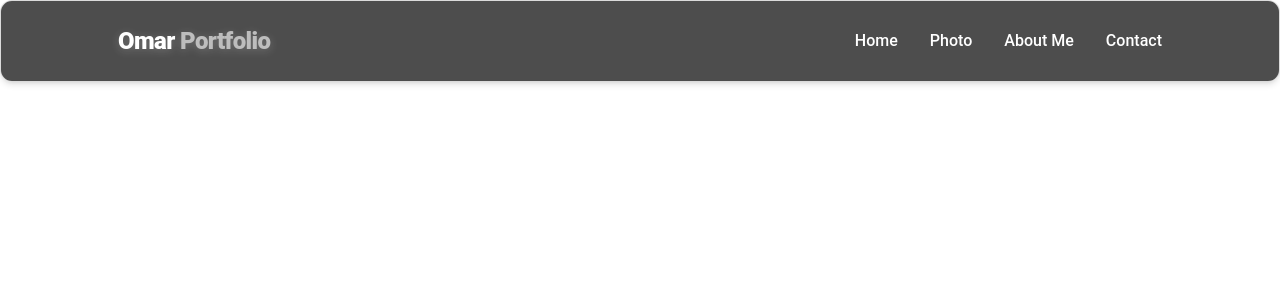
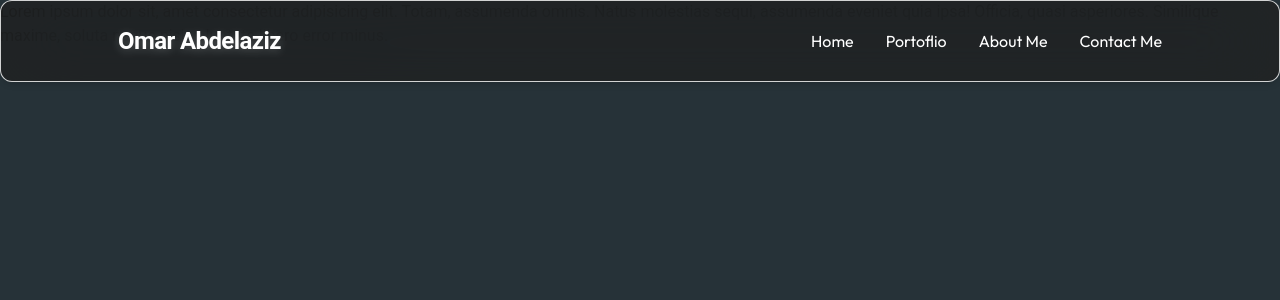
Before and after one commit to Basel5050/omarProject, a React (Vite) app: page /about-me in a window 1280 px wide. Shown: the top 300 px of the page. Built offline with nearby package versions, Linux system fonts and the light colour scheme.

Commit message:
heroSection style

```diff
--- a/package.json
+++ b/package.json
@@ -17,6 +17,7 @@
     "react": "18.2.0",
     "react-dom": "18.2.0",
     "react-icons": "^5.5.0",
+    "react-parallax-tilt": "^1.7.293",
     "react-redux": "^9.2.0",
     "react-router-dom": "^7.5.2"
   },
--- a/src/pages/users/MyUsers.jsx
+++ b/src/pages/users/MyUsers.jsx
@@ -2,13 +2,19 @@ import React from 'react'
 import Home from './home/Home'
 import UserDesktopNavbar from './components/userHeader/UserDesktopNavbar'
 import { Route, Routes } from 'react-router-dom'
+import AboutMe from './aboutme/AboutMe'
+import Portfolio from './portfolio/Portfolio'
+import ContactMe from './contactMe/ContactMe'
 
 const MyUsers = () => {
   return (
-    <div className=' w-full bg-blue-gray-900 '>
+    <div className=' w-full bg-blue-gray-900 h-screen'>
       <UserDesktopNavbar/>
       <Routes>
         <Route index element = {<Home/>} />
+        <Route path='about-me' element= {<AboutMe/>} />
+        <Route path='portoflio' element= {<Portfolio/>} />
+        <Route path='contactme' element= {<ContactMe/>} />
       </Routes>
 
     </div>
--- /dev/null
+++ b/src/pages/users/aboutme/AboutMe.jsx
@@ -0,0 +1,11 @@
+import React from 'react'
+
+const AboutMe = () => {
+    console.log('aboutme');
+
+  return (
+    <div>Lorem ipsum dolor sit, amet consectetur adipisicing elit. Totam, assumenda omnis. Natus molestias sequi, assumenda eveniet quia ipsa! Officia, quasi asperiores. Similique maxime, soluta neque nisi voluptate libero error minus.</div>
+  )
+}
+
+export default AboutMe
--- a/src/pages/users/components/userHeader/UserDesktopNavbar.jsx
+++ b/src/pages/users/components/userHeader/UserDesktopNavbar.jsx
@@ -4,11 +4,17 @@ import {
   Typography,
 } from "@material-tailwind/react";
 import { motion } from 'framer-motion';
+import { Link } from 'react-router-dom'; // important
 
 const UserDesktopNavbar = () => {
   const [scrolled, setScrolled] = useState(false);
 
-  const navItems = ["Home", "Photo", "About Me", "Contact"];
+  const navItems = [
+    { label: "Home", link: "/" },
+    { label: "Portoflio", link: "/portoflio" },
+    { label: "About Me", link: "/about-me" },
+    { label: "Contact Me", link: "/contact-me" },
+  ];
 
   useEffect(() => {
     const handleScroll = () => {
@@ -20,11 +26,12 @@ const UserDesktopNavbar = () => {
 
   return (
     <Navbar
-      className={`fixed top-0 w-full z-50 transition-all duration-500 ${
+      className={`fixed top-0 w-full z-50 transition-all duration-500 font-outfit ${
         scrolled ? 'bg-gray-900 shadow-md backdrop-blur-md' : 'bg-gray-900/80'
       }`}
     >
       <div className="container mx-auto flex items-center justify-between py-2 px-4 lg:px-12">
+
         {/* Logo with Framer Motion */}
         <motion.div
           initial={{ opacity: 0, y: -20 }}
@@ -32,28 +39,30 @@ const UserDesktopNavbar = () => {
           transition={{ duration: 0.8, delay: 0.3, ease: 'easeOut' }}
         >
           <Typography
-            variant="h4"
-            className="cursor-pointer text-white font-extrabold tracking-tight text-xl sm:text-2xl drop-shadow-[0_2px_4px_rgba(255,255,255,0.2)]"
+            variant="h5"
+            className="cursor-pointer text-white font-bold tracking-tight text-sm sm:text-lg md:text-2xl drop-shadow-[0_2px_4px_rgba(255,255,255,0.2)]"
           >
-            Omar <span className="text-gray-400">Portfolio</span>
+            Omar Abdelaziz
           </Typography>
         </motion.div>
 
-        {/* Navigation Links with Subtle Hover */}
+        {/* Navigation Links */}
         <div className="flex gap-4 sm:gap-6 md:gap-8 items-center">
           {navItems.map((item, index) => (
-            <motion.a
+            <motion.div
               key={index}
-              href={`#${item.replace(/\s+/g, '').toLowerCase()}`}
-              className="text-white text-xs sm:text-sm md:text-base font-medium relative"
               whileHover={{
                 scale: 1.05,
-                color: "#d1d5db", // رمادي فاتح عند الهوفر
                 transition: { type: "tween", ease: "easeInOut", duration: 0.3 },
               }}
             >
-              {item}
-            </motion.a>
+              <Link
+                to={item.link}
+                className="text-white text-[12px] sm:text-sm md:text-base font-medium"
+              >
+                {item.label}
+              </Link>
+            </motion.div>
           ))}
         </div>
       </div>
--- /dev/null
+++ b/src/pages/users/contactMe/ContactMe.jsx
@@ -0,0 +1,9 @@
+import React from 'react'
+
+const ContactMe = () => {
+  return (
+    <div>ContactMe</div>
+  )
+}
+
+export default ContactMe
--- a/src/pages/users/home/Home.jsx
+++ b/src/pages/users/home/Home.jsx
@@ -1,12 +1,14 @@
 import React from 'react'
 import UserDesktopNavbar from '../components/userHeader/UserDesktopNavbar'
 import HeroSection from './components/HeroSection'
+import HeroImage from './components/HeroImage'
 
 const Home = () => {
   return (
 
     <div className=' w-full '>
         <HeroSection/>
+
     </div>
   )
 }
--- /dev/null
+++ b/src/pages/users/home/components/HeroImage.jsx
@@ -0,0 +1,31 @@
+// HeroImage.jsx
+import React from 'react';
+import { motion } from 'framer-motion';
+import Tilt from 'react-parallax-tilt';
+
+const HeroImage = () => {
+  return (
+    <div className="relative w-full h-1/2 lg:h-full lg:w-1/2 flex items-center justify-center p-6">
+      <Tilt
+        glareEnable={true}
+        glareMaxOpacity={0.1}
+        scale={1.02}
+        transitionSpeed={2500}
+        tiltMaxAngleX={8}
+        tiltMaxAngleY={8}
+        className="hidden lg:block w-[80%] h-auto"
+      >
+        <motion.img
+          src="/omar.jpg"
+          alt="Omar"
+          initial={{ opacity: 0, x: 100 }}
+          animate={{ opacity: 1, x: 0 }}
+          transition={{ duration: 1, delay: 0.5 }}
+          className="object-cover rounded-lg shadow-xl"
+        />
+      </Tilt>
+    </div>
+  );
+};
+
+export default HeroImage;
--- a/src/pages/users/home/components/HeroSection.jsx
+++ b/src/pages/users/home/components/HeroSection.jsx
@@ -1,57 +1,112 @@
 import React from 'react';
 import { motion } from 'framer-motion';
+import { FaFacebookF, FaInstagram, FaLinkedinIn, FaBehance, FaWhatsapp } from 'react-icons/fa';
+import Tilt from 'react-parallax-tilt';
 
 const HeroSection = () => {
   return (
-    <section className="h-screen bg-gray-900 flex flex-col-reverse lg:flex-row items-center justify-center px-6 relative overflow-hidden font-outfit">
+    <section className="relative h-screen bg-gray-900 flex flex-col-reverse lg:flex-row items-center justify-center font-outfit overflow-hidden">
+
+      {/* Background Image for Mobile */}
+      <div
+        className="absolute inset-0 bg-cover bg-center opacity-20 lg:hidden"
+        style={{ backgroundImage: "url('/omar.jpg')" }}
+      ></div>
+
+      {/* Dark overlay for better text readability on mobile */}
+      <div className="absolute inset-0 bg-black/50 lg:hidden"></div>
 
       {/* Text Content */}
-      <div className="z-10 text-center lg:text-left max-w-lg">
+      <div className="relative z-10 max-w-2xl px-6 flex flex-col justify-center items-center lg:items-start text-center lg:text-left lg:w-1/2">
+
+        {/* Title */}
         <motion.h1
           initial={{ opacity: 0, y: -50 }}
           animate={{ opacity: 1, y: 0 }}
-          transition={{ duration: 1, delay: 0.3, ease: "easeOut" }}
-          className="text-white text-3xl sm:text-4xl md:text-5xl font-bold leading-tight"
+          transition={{ duration: 1, delay: 0.3 }}
+          className="text-white text-4xl sm:text-5xl md:text-6xl font-extrabold leading-tight mb-4"
         >
-          Hi, I'm Omar<br />
-          Video Editor & Motion Designer
+          Hi, I'm <span className="text-gray-400">Omar Abdelaziz</span>
         </motion.h1>
 
+        {/* Subtitle */}
         <motion.p
           initial={{ opacity: 0, y: 20 }}
           animate={{ opacity: 1, y: 0 }}
-          transition={{ duration: 1, delay: 0.8, ease: "easeOut" }}
-          className="text-white text-xs sm:text-sm md:text-base mt-4"
+          transition={{ duration: 1, delay: 0.7 }}
+          className="text-white text-sm sm:text-base md:text-lg mb-8"
         >
-          I create dynamic and engaging videos that tell your story in the most creative way.
+          Professional Video Editor & Motion Graphic Designer
         </motion.p>
 
-        <motion.a
-          href="#contact"
-          initial={{ opacity: 0, scale: 0.8 }}
-          animate={{ opacity: 1, scale: 1 }}
-          transition={{ duration: 1, delay: 1.2, ease: "easeOut" }}
-          className="mt-6 inline-block px-8 py-3 bg-white text-gray-900 font-bold rounded-full text-sm sm:text-base shadow-md hover:scale-105 hover:bg-gray-200 transition-all duration-300"
+        {/* Buttons */}
+        <motion.div
+          initial={{ opacity: 0 }}
+          animate={{ opacity: 1 }}
+          transition={{ duration: 1, delay: 1 }}
+          className="flex flex-col sm:flex-row gap-4 justify-center items-center"
         >
-          Contact Me
-        </motion.a>
+          <a href="/contact" className="px-8 py-3 bg-white text-gray-900 font-bold rounded-full text-sm sm:text-base shadow-md hover:scale-105 hover:bg-gray-200 transition-all duration-300">
+            Contact Me
+          </a>
+          <a href="/showreel" className="px-8 py-3 border border-white text-white font-bold rounded-full text-sm sm:text-base hover:bg-white hover:text-gray-900 transition-all duration-300">
+            Watch Showreel
+          </a>
+        </motion.div>
       </div>
 
-      {/* Image */}
-      <div className="relative w-full h-1/2 lg:h-full lg:w-1/2">
-        {/* الصورة في الكمبيوتر */}
-        <img
-          src="/omar.jpg"
-          alt="Omar"
-          className="hidden lg:block object-cover w-full h-full rounded-lg shadow-lg"
-        />
+      {/* Hero Image - Desktop Only */}
+      <div className="relative w-full h-1/2 lg:h-full lg:w-1/2 hidden lg:flex items-center justify-center p-6">
+        <Tilt
+          glareEnable={true}
+          glareMaxOpacity={0.1}
+          scale={1.02}
+          transitionSpeed={2500}
+          tiltMaxAngleX={8}
+          tiltMaxAngleY={8}
+          className="w-[80%] h-auto"
+        >
+          <motion.img
+            src="/omar.jpg"
+            alt="Omar"
+            initial={{ opacity: 0, x: 100 }}
+            animate={{ opacity: 1, x: 0 }}
+            transition={{ duration: 1, delay: 0.5 }}
+            className="object-cover rounded-lg shadow-xl"
+          />
+        </Tilt>
+      </div>
 
-        {/* الصورة كخلفية للموبايل */}
-        <div
-          className="absolute inset-0 lg:hidden bg-cover bg-center opacity-30"
-          style={{ backgroundImage: "url('/omar.jpg')" }}
-        ></div>
+      {/* Scroll Down Icon */}
+      <motion.div
+        initial={{ opacity: 0 }}
+        animate={{ opacity: 1 }}
+        transition={{ duration: 1, delay: 1.5 }}
+        className="absolute bottom-10 animate-bounce z-10"
+      >
+        <a href="#aboutme">
+          <svg className="w-6 h-6 text-white mx-auto" fill="none" stroke="currentColor" strokeWidth="2" viewBox="0 0 24 24">
+            <path strokeLinecap="round" strokeLinejoin="round" d="M19 9l-7 7-7-7" />
+          </svg>
+        </a>
+      </motion.div>
+
+      {/* Social Media Icons */}
+      <div className="absolute left-5 bottom-5 flex flex-col gap-4 text-white z-10">
+        <a href="https://wa.me/201234567890" target="_blank" rel="noopener noreferrer" className="hover:text-gray-400 transition">
+          <FaWhatsapp size={20} />
+        </a>
+        <a href="https://www.linkedin.com/in/yourprofile" target="_blank" rel="noopener noreferrer" className="hover:text-gray-400 transition">
+          <FaLinkedinIn size={20} />
+        </a>
+        <a href="https://www.behance.net/yourprofile" target="_blank" rel="noopener noreferrer" className="hover:text-gray-400 transition">
+          <FaBehance size={20} />
+        </a>
+        <a href="https://www.instagram.com/yourprofile" target="_blank" rel="noopener noreferrer" className="hover:text-gray-400 transition">
+          <FaInstagram size={20} />
+        </a>
       </div>
+
     </section>
   );
 };
--- /dev/null
+++ b/src/pages/users/portfolio/Portfolio.jsx
@@ -0,0 +1,11 @@
+import React from 'react'
+
+const Portfolio = () => {
+    console.log("porto");
+
+  return (
+    <div>Portfolio</div>
+  )
+}
+
+export default Portfolio
```
Also changed, not shown: 1 other file (tests, documents, lock files or other folders).
